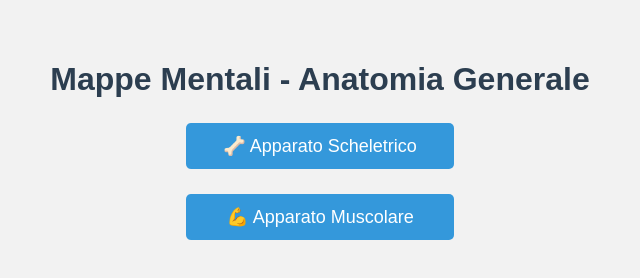
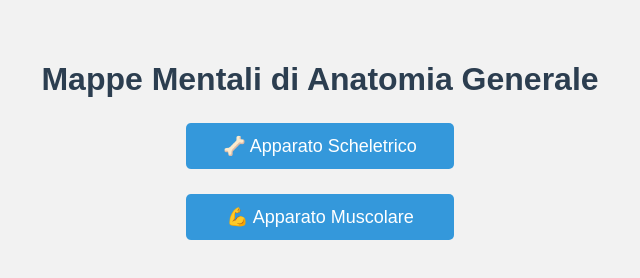
Before and after one commit to Lunesius/mappe-anatomia, a plain HTML site: page index.html in a window 1280 px wide. Shown: the whole page, without its empty margins (320-960 px from the left). Drawn offline with Linux system fonts and the light colour scheme.

Commit message:
Update index.html

```diff
--- a/index.html
+++ b/index.html
@@ -43,7 +43,7 @@
   </style>
 </head>
 <body>
-  <h1>Mappe Mentali - Anatomia Generale</h1>
+  <h1>Mappe Mentali di Anatomia Generale</h1>
   <ul>
     <li><a href="02 Apparato Scheletrico.html">🦴 Apparato Scheletrico</a></li>
     <li><a href="03 apparato muscolare.html">💪 Apparato Muscolare</a></li>
```
